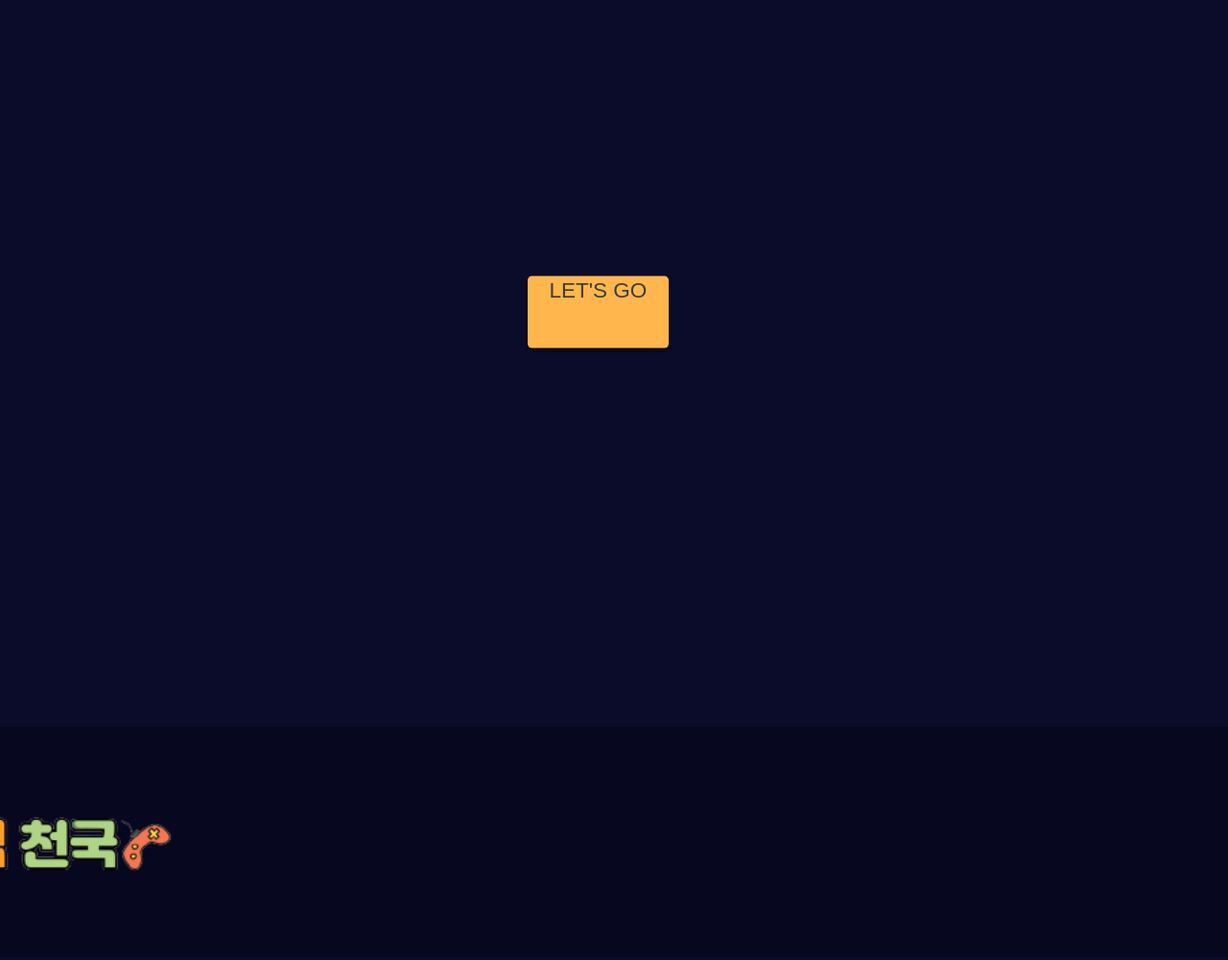
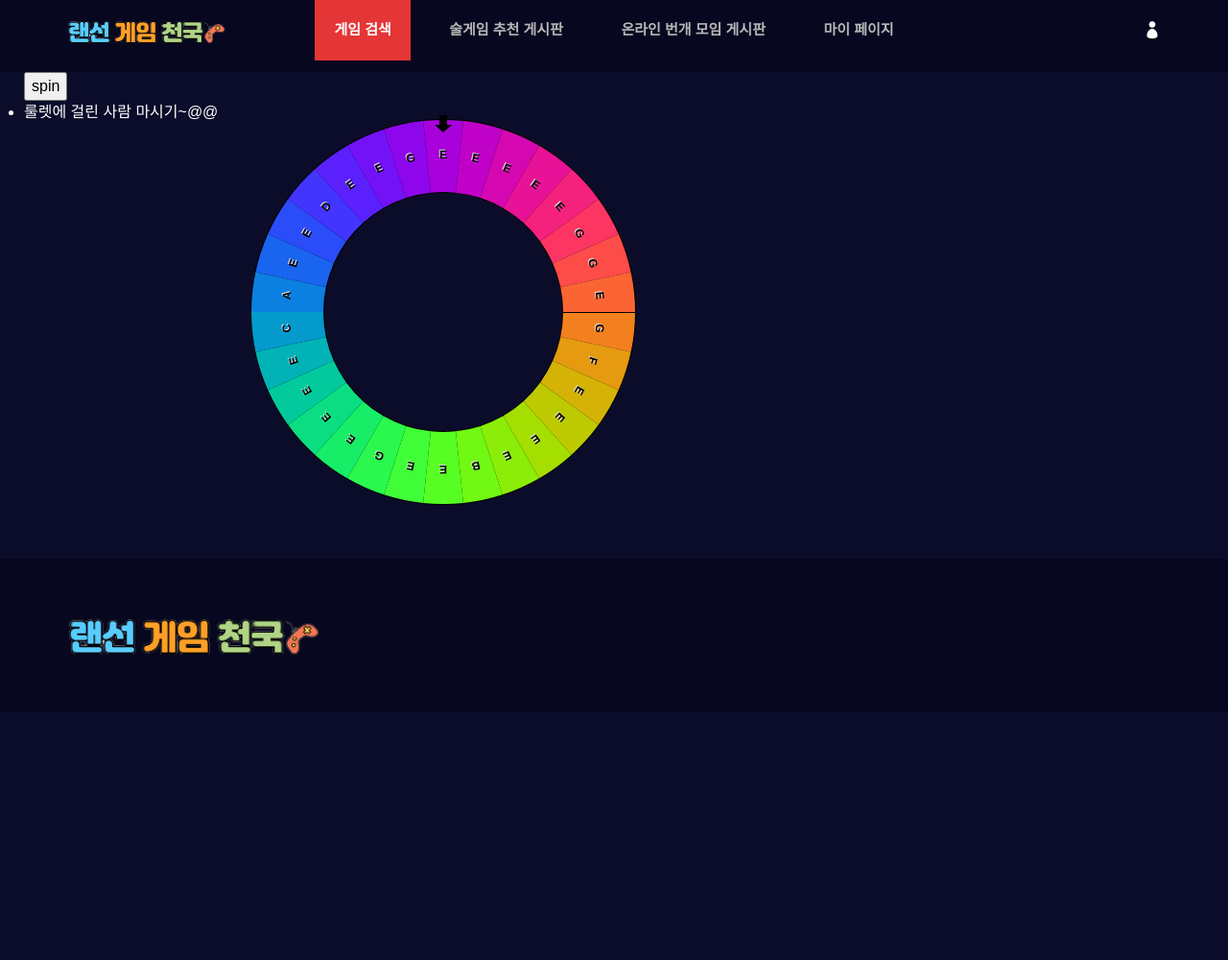
Before and after one commit to Sejiiinn/randomgameheaven, a Django app: page /games/roulette/ in a window 1280 px wide; the page is wider, and only the part inside the window is pictured. Shown: that part at 96% size. After the commit the page ends 682 px from the top of that part, so only its background shows below. Run offline with Django 3.2, Linux system fonts and the light colour scheme; some libraries are stand-ins or nearby versions.

Commit message:
roulette&randomgame

```diff
--- a/games/templates/games/roulette.html
+++ b/games/templates/games/roulette.html
@@ -1,7 +1,10 @@
-<!DOCTYPE html>
-<html lang="zxx">
 
-    {% load static %}
+
+{% extends 'games/layout.html' %}
+
+{% block content %}
+
+{% load static %}
 
 <head>
     <meta charset="UTF-8">
@@ -11,25 +14,7 @@
     <meta http-equiv="X-UA-Compatible" content="ie=edge">
     <title>Ransungameheaven</title>
 
-    <!-- Google Font -->
-    <link href="{% static 'https://fonts.googleapis.com/css2?family=Oswald:wght@300;400;500;600;700&display=swap' %}"
-        rel="stylesheet">
-    <link
-        href="{% static 'https://fonts.googleapis.com/css2?family=Mulish:wght@300;400;500;600;700;800;900&display=swap' %}"
-        rel="stylesheet">
 
-    <!-- Css Styles -->
-    <title>랜선 게임 천국</title>
-    <meta charset="UTF-8" />
-    <link rel="stylesheet" href="{% static 'css/roulette.css' %}" type="text/css">
-    <link rel="stylesheet" href="{% static 'css/bootstrap.min.css' %}" type="text/css">
-    <link rel="stylesheet" href="{% static 'css/font-awesome.min.css' %}" type="text/css">
-    <link rel="stylesheet" href="{% static 'css/elegant-icons.css' %}" type="text/css">
-    <link rel="stylesheet" href="{% static 'css/plyr.css' %}" type="text/css">
-    <link rel="stylesheet" href="{% static 'css/nice-select.css' %}" type="text/css">
-    <link rel="stylesheet" href="{% static 'css/owl.carousel.min.css' %}" type="text/css">
-    <link rel="stylesheet" href="{% static 'css/slicknav.min.css' %}" type="text/css">
-    <link rel="stylesheet" href="{% static 'css/style.css' %}" type="text/css">
 
     <!-- bootstrap -->
     <script src="https://cdn.jsdelivr.net/npm/jquery@3.5.1/dist/jquery.slim.min.js"></script>
@@ -38,111 +23,30 @@
 </head>
 
 <body>
-    <!-- Page Preloder -->
-    <div id="preloder">
-        <div class="loader"></div>
-    </div>
-
-    <!-- Header Section Begin -->
-    <header class="header">
-        <div class="container">
-            <div class="row">
-                <div class="col-lg-2">
-                    <div class="header__logo">
-                        <a href="../..">
-                            <img src="{% static 'img/logo1.png' %}" alt="">
-                        </a>
+    <div class="container">
+        <div class="row">
+            <div class="md-col-12">
+                <div class="row">
+                    <div class="md-col-6">
+                        <div class="row"><input type="button" value="spin" style="float:left;" id="spin" /></div>
+                        <div class="row">
+                            <ul>
+                                <li style="color:white">룰렛에 걸린 사람 마시기~@@ </li>
+                            </ul>
+                        </div>
                     </div>
-                </div>
-                <div class="col-lg-8">
-                    <div class="header__nav">
-                        <nav class="header__menu mobile-menu">
-                            <ul>
-                                <li class="active"><a>게임 검색</a></li>
-                                <li><a href="{% url 'recommendation:recommendation' %}">술게임 추천 게시판</a></li>
-                                <li><a href="{% url 'bungae:bungae' %}">온라인 번개 모임 게시판</a></li>
-                                <li><a href="{% url 'mypage:mypage_main' %}">마이 페이지</a></li>
-                            </ul>
-                        </nav>
-                    </div>
-                </div>
-                <div class="col-lg-2">
-                    <div class="header__right">
-                        <a href="../login/login"><span class="icon_profile"></span></a>
-                    </div>
-                </div>
-            </div>
-            <div id="mobile-menu-wrap"></div>
-        </div>
-    </header>
-        <!-- Header End -->
-
-        <a class="button">
-            <p id="num1" >LET'S GO</p>
-            <p id="num2" class="option">TO TOKYO</p>
-            <p id="num3" class="option">TO NANJING</p>
-            <p id="num4" class="option">TO HOLLYWOOD</p>
-            <p id="num5" class="option">TO TORONTO</p>
-            <p id="num6" class="option">TO LONDON</p>
-            <p id="num7" class="option">TO STN MTN</p>
-            <!--TO DO: turn button into popsicle
-                    add sand-->
-        </a>
-        <!-- Footer Section Begin -->
-        <br><br>
-        <br><br>
-        <br><br>
-        <br><br>
-        <br><br>
-        <br><br>
-        <br><br>
-        <br><br>
-        <br><br>
-        <br><br>
-
-    <footer class="footer">
-
-        <div class="container">
-            <div class="row">
-                <div class="col-lg-3">
-                    <div class="footer__logo">
-                        <a href=""><img src="{% static 'img/logo1.png' %}" alt=""></a>
-                    </div>
-                </div>
-                <div class="col-lg-6">
-                    <div class="footer__nav">
-                    </div>
+                    <div class="md-col-6"><canvas id="canvas" width="500" height="500"></canvas></div>
                 </div>
             </div>
         </div>
-    </footer>
-    <!-- Footer Section End -->
+    </div>
 
-    <!-- Search model Begin -->
-    <div class="search-model">
-        <div class="h-100 d-flex align-items-center justify-content-center">
-            <div class="search-close-switch"><i class="icon_close"></i></div>
-            <form class="search-model-form">
-                <input type="text" id="search-input" placeholder="Search here.....">
-            </form>
-        </div>
-    </div>
-    <!-- Search model end -->
 
-    <!-- Js Plugins -->
-    <script src="{% static 'js/jquery-3.3.1.min.js' %}"></script>
-    <script src="{% static 'js/bootstrap.min.js' %}"></script>
-    <script src="{% static 'js/player.js' %}"></script>
-    <script src="{% static 'js/jquery.nice-select.min.js' %}"></script>
-    <script src="{% static 'js/mixitup.min.js' %}"></script>
-    <script src="{% static 'js/jquery.slicknav.js' %}"></script>
-    <script src="{% static 'js/owl.carousel.min.js' %}"></script>
-    <script src="{% static 'js/main.js' %}"></script>
     <script src="http://code.jquery.com/jquery-latest.js"></script>
     <script type="text/javascript" src="//cdnjs.cloudflare.com/ajax/libs/lodash.js/0.10.0/lodash.min.js"></script>
     <script src="{% static 'js/roulette.js' %}" charset="UTF-8"></script>
 
 
 </body>
-
+{% endblock %}
 </html>
--- a/games/urls.py
+++ b/games/urls.py
@@ -6,5 +6,6 @@ app_name = 'games'
 urlpatterns = [
     # path('roulette/', views.roulette, name = 'roulette'),
     path('hunmin/', views.hunmin, name = 'hunmin'),
+    path('randomgame/', views.randomgame, name = 'randomgame'),
     path('roulette/', views.roulette, name = 'roulette'),
 ]
--- a/games/views.py
+++ b/games/views.py
@@ -10,5 +10,8 @@ def hunmin(request):
     return render(request, 'games/hunmin.html', {})
 
 
+def randomgame(request):
+    return render(request, 'games/randomgame.html')
+
 def roulette(request):
     return render(request, 'games/roulette.html')
--- a/main/templates/main/main.html
+++ b/main/templates/main/main.html
@@ -85,7 +85,7 @@
                                 <div class="label" style="opacity:0">Adventure</div>
                                 <h2 style="opacity:0">Fate / Stay Night: Unlimited Blade Work</h2>
                                 <p style="opacity:0">After 30 days of travel across the world...</p>
-                                <a href="#"><span>랜덤으로 게임 시작</span> <i class="fa fa-angle-right"></i></a>
+                                <a href="{% url 'games:randomgame' %}"><span>랜덤으로 게임 시작</span> <i class="fa fa-angle-right"></i></a>
                             </div>
                         </div>
                     </div>
--- a/static/css/roulette.css
+++ b/static/css/randomgame.css
@@ -1,12 +1,12 @@
-@import url(https://fonts.googleapis.com/css?family=Roboto:400);
+/* @import url(https://fonts.googleapis.com/css?family=Roboto:400); */
 
-body{
+/* body{
   -ms-transform: scale(1.5);
   -moz-transform: scale(1.5);
   -webkit-transform: scale(1.5);
   transform: scale(1.5);
   background: #190250;
-}
+} */
 ::selection{
   background: none;
 }
@@ -14,12 +14,13 @@ body{
 	background: none;
 }
 
+
 .button {
-  width: auto; height: 50px;
-  min-width:90px;
+  width: auto; height: 100px;
+  min-width:1000px;
   display: inline-block;
   padding: 0 10px;
-  margin-left: -60px;
+  margin-left: -500px;
   margin-bottom: 50px;
 
   background:#FFB74D;
@@ -33,6 +34,8 @@ body{
   font-weight: 400;
   color: #EF6C00;
   text-align: center;
+  line-height: 160px;
+
 
   overflow: hidden;
   transition: width .4s;
@@ -42,10 +45,10 @@ body{
   background: #FFA726;
 }
 .button:active{
-  -ms-transform: scale(1.01);
-  -moz-transform: scale(1.01);
-  -webkit-transform: scale(1.01);
-  transform: scale(1.01);
+  -ms-transform: scale(1.10);
+  -moz-transform: scale(1.10);
+  -webkit-transform: scale(1.10);
+  transform: scale(1.10);
   box-shadow: 0 3px 7px rgba(0,0,0,.7);
   background: #FF9800;
 }
@@ -60,5 +63,29 @@ body{
   position: relative;
   transition: top .15s;
   top: -15px;
-  line-height: 50px;
+  line-height: 140px;
 }
+#num2 {
+
+    line-height: 100px;
+  }
+#num3 {
+
+    line-height: 100px;
+}
+#num4 {
+
+    line-height: 100px;
+}
+#num5 {
+
+    line-height: 100px;
+}
+#num6 {
+
+    line-height: 100px;
+}
+#num7 {
+
+    line-height: 100px;
+}
--- a/static/js/roulette.js
+++ b/static/js/roulette.js
@@ -1,78 +1,174 @@
-$(".button").css("width", ($("#num1").width()+30));
+var foods = [
+    {
+      name:'A',
+      prop: 1
+    },
+    {
+      name:'B',
+      prop: 1
+    },{
+      name:'C',
+      prop: 1
+    },{
+      name: 'D',
+      prop: 1
+    },{
+      name: 'E',
+      prop: 20
+    },{
+      name: 'F',
+      prop: 1
+    },{
+      name: 'G',
+      prop: 5
+    },
+  // {
+  //     name: 'H',
+  //     prop: 5
+  //   },{
+  //     name: 'I',
+  //     prop: 5
+  //   }, {
+  //     name: 'J',
+  //     prop: 3
+  //   }, {
+  //     name: 'K',
+  //     prop: 2
+  //   }
+  ];
+var options = [];
+for(var i in foods){
+  for(var j = 0; j < foods[i].prop; j++){
+    options.push(foods[i].name);
+  }
+}
+options = _.shuffle(options);
+// var options = ["$100", "$10", "$25", "$250", "$30", "$1000", "$1", "$200", "$45", "$500", "$5", "$20", "Lose", "$1000000", "Lose", "$350", "$5", "$99"];
 
-//not a perfect random number function,
-//just does what I need it to
-//only use for integers 1-10, otherwise LOOP CAN'T BREAK
-function randInt(min, max){
-  var x = Math.floor((Math.random()*10)+1);
-  while ((x<min) || (x>max)) {
-    x = Math.floor((Math.random()*10)+1);
-  }
-  return x;
+var startAngle = 0;
+var arc = Math.PI / (options.length / 2);
+var spinTimeout = null;
+
+var spinArcStart = 10;
+var spinTime = 0;
+var spinTimeTotal = 0;
+
+var ctx;
+
+document.getElementById("spin").addEventListener("click", spin);
+
+function byte2Hex(n) {
+  var nybHexString = "0123456789ABCDEF";
+  return String(nybHexString.substr((n >> 4) & 0x0F,1)) + nybHexString.substr(n & 0x0F,1);
 }
 
-function clearOptions() {
-  $(".option").hide();
-  $(".option").css("top", "-50px");
+function RGB2Color(r,g,b) {
+	return '#' + byte2Hex(r) + byte2Hex(g) + byte2Hex(b);
 }
 
-var scrolledIDs = [];
+function getColor(item, maxitem) {
+  var phase = 0;
+  var center = 128;
+  var width = 127;
+  var frequency = Math.PI*2/maxitem;
 
-//scrolls element after given delay in milliseconds
-function scroll(delay, quitArg){
-    var IDNum = randInt(2,7);
-    //reassign randNum if already scrolled
-    while (!(scrolledIDs.indexOf(IDNum) === -1)) {
-      IDNum = randInt(2,7);
+  red   = Math.sin(frequency*item+2+phase) * width + center;
+  green = Math.sin(frequency*item+0+phase) * width + center;
+  blue  = Math.sin(frequency*item+4+phase) * width + center;
+
+  return RGB2Color(red,green,blue);
 }
 
-    var id = "#num"+IDNum.toString();
-    var width = ($(id).width()+30)+"px";
-    //scroll unless on final option
-    $(id).delay(delay).show(0, function(){
+function drawRouletteWheel() {
+  var canvas = document.getElementById("canvas");
+  if (canvas.getContext) {
+    var outsideRadius = 200;
+    var textRadius = 160;
+    var insideRadius = 125;
 
-      $(".button").css("width", width);
+    ctx = canvas.getContext("2d");
+    ctx.clearRect(0,0,500,500);
 
-      if (quitArg) {
-        $(id).css("top", "0");
-      } else {
-        $(id).css("top", "50px").delay(200).hide(0, function(){
-          $(id).css("top", "-50px");
-        });
+    ctx.strokeStyle = "black";
+    ctx.lineWidth = 2;
+
+    ctx.font = 'bold 12px Helvetica, Arial';
+
+    for(var i = 0; i < options.length; i++) {
+      var angle = startAngle + i * arc;
+      //ctx.fillStyle = colors[i];
+      ctx.fillStyle = getColor(i, options.length);
+
+      ctx.beginPath();
+      ctx.arc(250, 250, outsideRadius, angle, angle + arc, false);
+      ctx.arc(250, 250, insideRadius, angle + arc, angle, true);
+      ctx.stroke();
+      ctx.fill();
+
+      ctx.save();
+      ctx.shadowOffsetX = -1;
+      ctx.shadowOffsetY = -1;
+      ctx.shadowBlur    = 0;
+      ctx.shadowColor   = "rgb(220,220,220)";
+      ctx.fillStyle = "black";
+      ctx.translate(250 + Math.cos(angle + arc / 2) * textRadius,
+                    250 + Math.sin(angle + arc / 2) * textRadius);
+      ctx.rotate(angle + arc / 2 + Math.PI / 2);
+      var text = options[i];
+      ctx.fillText(text, -ctx.measureText(text).width / 2, 0);
+      ctx.restore();
     }
 
-    });
-  //add ID to list of scrolled IDs
-  scrolledIDs.push(IDNum);
+    //Arrow
+    ctx.fillStyle = "black";
+    ctx.beginPath();
+    ctx.moveTo(250 - 4, 250 - (outsideRadius + 5));
+    ctx.lineTo(250 + 4, 250 - (outsideRadius + 5));
+    ctx.lineTo(250 + 4, 250 - (outsideRadius - 5));
+    ctx.lineTo(250 + 9, 250 - (outsideRadius - 5));
+    ctx.lineTo(250 + 0, 250 - (outsideRadius - 13));
+    ctx.lineTo(250 - 9, 250 - (outsideRadius - 5));
+    ctx.lineTo(250 - 4, 250 - (outsideRadius - 5));
+    ctx.lineTo(250 - 4, 250 - (outsideRadius + 5));
+    ctx.fill();
+  }
 }
 
-$(".button").on("mouseenter", function() {
+function spin() {
+  spinAngleStart = Math.random() * 10 + 10;
+  spinTime = 0;
+  spinTimeTotal = Math.random() * 3 + 4 * 1000;
+  rotateWheel();
+}
 
-  $("#num1").css("top", "50px").delay(150).hide(0);
+function rotateWheel() {
+  spinTime += 30;
+  if(spinTime >= spinTimeTotal) {
+    stopRotateWheel();
+    return;
+  }
+  var spinAngle = spinAngleStart - easeOut(spinTime, 0, spinAngleStart, spinTimeTotal);
+  startAngle += (spinAngle * Math.PI / 180);
+  drawRouletteWheel();
+  spinTimeout = setTimeout('rotateWheel()', 30);
+}
 
-  var scrollDelay = -40;
-  //i =  num of scrolling options + final
-  //don't let i >= max parameter for randInt function, else endless loop
-  for (i=0;i<4;i++){
-    scrollDelay=scrollDelay+200;
-    if (i >= 3){
-      scroll(scrollDelay, 1);
-      console.log("final");
-    } else{
-      scroll(scrollDelay);
-      console.log("onedown");
+function stopRotateWheel() {
+  clearTimeout(spinTimeout);
+  var degrees = startAngle * 180 / Math.PI + 90;
+  var arcd = arc * 180 / Math.PI;
+  var index = Math.floor((360 - degrees % 360) / arcd);
+  ctx.save();
+  ctx.font = 'bold 30px Helvetica, Arial';
+  var text = options[index]
+  ctx.fillText(text, 250 - ctx.measureText(text).width / 2, 250 + 10);
+  ctx.restore();
 }
+
+function easeOut(t, b, c, d) {
+  var ts = (t/=d)*t;
+  var tc = ts*t;
+  return b+c*(tc + -3*ts + 3*t);
 }
-  scrolledIDs = [];
-});
 
-//TO-DO: make final option scroll away when mouseleave
-$(".button").on("mouseleave", function() {
-  clearOptions();
-  //scroll default option from top
-  $("#num1").css("top", "-50px");
-  $("#num1").show(0, function(){
-     $("#num1").css("top", "-15px");
-  });
-  $(".button").css("width", ($("#num1").width()+30));
-});
+drawRouletteWheel();
```
Also changed, not shown: games/templates/games/randomgame.html (added, +145 -0 lines), static/js/randomgame.js (added, +78 -0 lines), db.sqlite3. Lines whose indentation alone changed are shown as unchanged.
